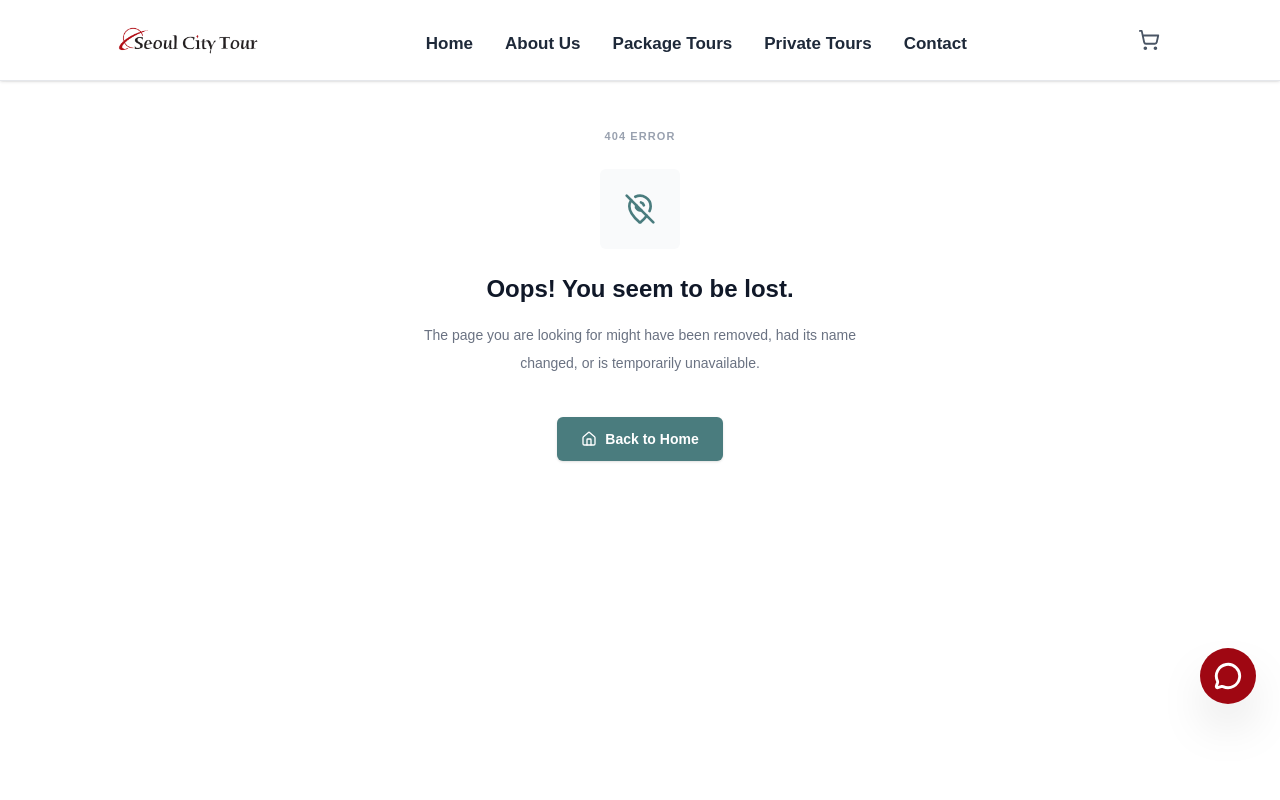
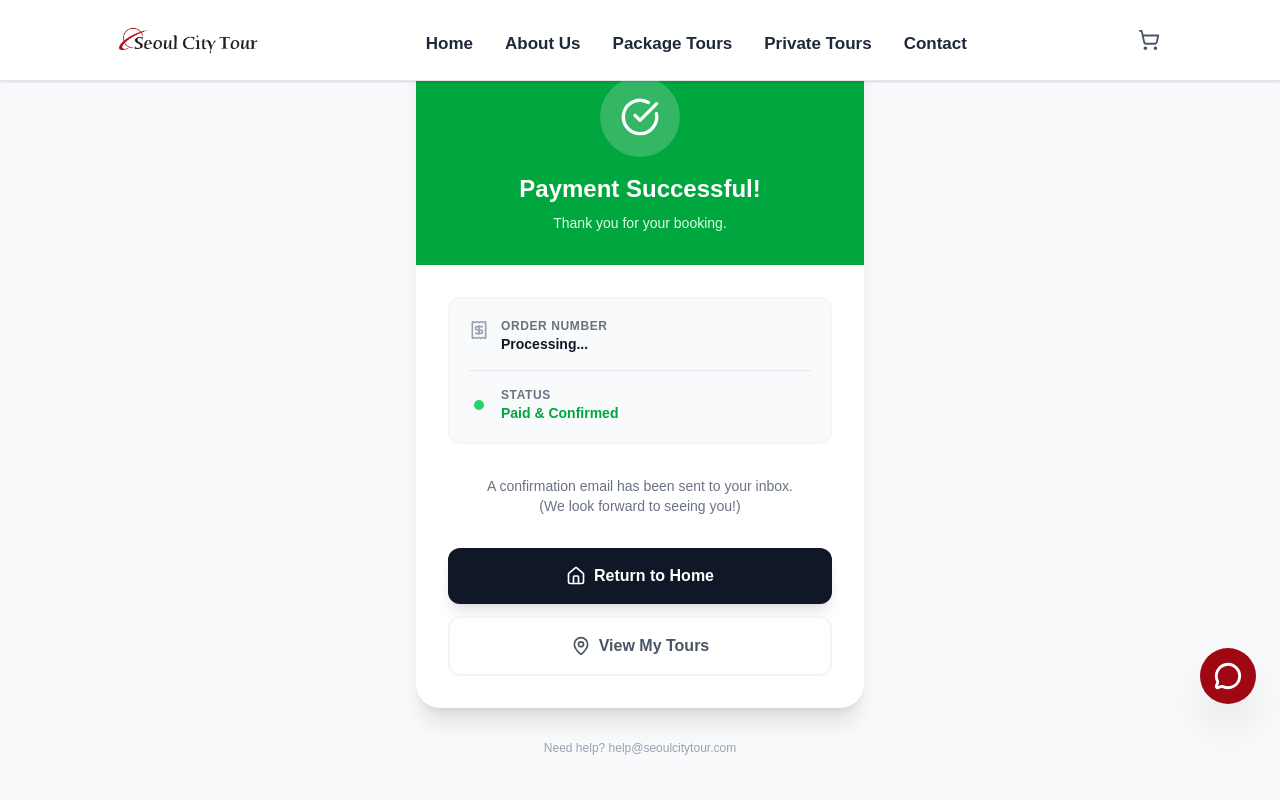
Before and after one commit to hdachan/myseosite, a Next.js app: page /booking/success in a window 1280 px wide. Before the commit this address had no page. Shown: the top 800 px of the page. Built offline with nearby package versions, Linux system fonts and the light colour scheme; a web font is replaced by a local one.

Commit message:
2026020 결제성공화면

```diff
--- /dev/null
+++ b/src/app/booking/success/page.tsx
@@ -0,0 +1,108 @@
+"use client";
+
+import { useSearchParams } from "next/navigation";
+import { Suspense } from "react";
+import { CheckCircle, Home, Receipt, MapPin } from "lucide-react";
+import Link from "next/link";
+
+// 1. 실제 내용을 보여주는 컴포넌트
+function SuccessContent() {
+  const searchParams = useSearchParams();
+
+  // URL에서 ?orderId=ORD_... 값을 가져옴
+  const orderId = searchParams.get("orderId");
+
+  return (
+    <div className="min-h-screen bg-gray-50 flex flex-col items-center justify-center p-6">
+      <div className="max-w-md w-full bg-white rounded-3xl shadow-xl overflow-hidden animate-in fade-in zoom-in duration-500">
+        {/* 상단: 성공 아이콘 영역 */}
+        <div className="bg-green-600 p-8 text-center">
+          <div className="mx-auto w-20 h-20 bg-white/20 backdrop-blur-sm rounded-full flex items-center justify-center mb-4">
+            <CheckCircle className="w-10 h-10 text-white" />
+          </div>
+          <h1 className="text-2xl font-bold text-white mb-2">
+            Payment Successful!
+          </h1>
+          <p className="text-green-100 text-sm">Thank you for your booking.</p>
+        </div>
+
+        {/* 하단: 주문 정보 및 버튼 */}
+        <div className="p-8">
+          {/* 주문번호 박스 */}
+          <div className="bg-gray-50 rounded-xl p-5 border border-gray-100 mb-8">
+            <div className="flex items-start gap-3 mb-4 border-b border-gray-200 pb-4">
+              <Receipt className="w-5 h-5 text-gray-400 mt-0.5" />
+              <div>
+                <p className="text-xs text-gray-500 uppercase font-bold tracking-wider">
+                  Order Number
+                </p>
+                <p className="text-sm font-mono text-gray-900 font-bold break-all">
+                  {orderId || "Processing..."}
+                </p>
+              </div>
+            </div>
+
+            <div className="flex items-center gap-3">
+              <div className="w-5 h-5 flex items-center justify-center">
+                <div className="w-2.5 h-2.5 bg-green-500 rounded-full animate-pulse"></div>
+              </div>
+              <div>
+                <p className="text-xs text-gray-500 uppercase font-bold tracking-wider">
+                  Status
+                </p>
+                <p className="text-sm font-bold text-green-600">
+                  Paid & Confirmed
+                </p>
+              </div>
+            </div>
+          </div>
+
+          <p className="text-center text-gray-500 text-sm mb-8">
+            A confirmation email has been sent to your inbox.
+            <br />
+            (We look forward to seeing you!)
+          </p>
+
+          {/* 버튼 그룹 */}
+          <div className="space-y-3">
+            <Link
+              href="/"
+              className="w-full bg-gray-900 hover:bg-black text-white font-bold py-4 rounded-xl transition flex items-center justify-center gap-2 shadow-lg hover:shadow-xl transform hover:-translate-y-0.5"
+            >
+              <Home className="w-5 h-5" />
+              Return to Home
+            </Link>
+
+            <button
+              onClick={() => alert("나중에 마이페이지 만들면 연결하세요!")}
+              className="w-full bg-white border-2 border-gray-100 text-gray-600 font-bold py-4 rounded-xl hover:bg-gray-50 hover:border-gray-200 transition flex items-center justify-center gap-2"
+            >
+              <MapPin className="w-5 h-5" />
+              View My Tours
+            </button>
+          </div>
+        </div>
+      </div>
+
+      <p className="mt-8 text-xs text-gray-400">
+        Need help? help@seoulcitytour.com
+      </p>
+    </div>
+  );
+}
+
+// 2. Suspense로 감싸기 (Next.js 필수 규칙)
+// URL 파라미터를 읽는 페이지는 반드시 Suspense가 필요합니다.
+export default function SuccessPage() {
+  return (
+    <Suspense
+      fallback={
+        <div className="min-h-screen flex items-center justify-center bg-gray-50">
+          <div className="animate-spin rounded-full h-12 w-12 border-b-2 border-green-600"></div>
+        </div>
+      }
+    >
+      <SuccessContent />
+    </Suspense>
+  );
+}
```
